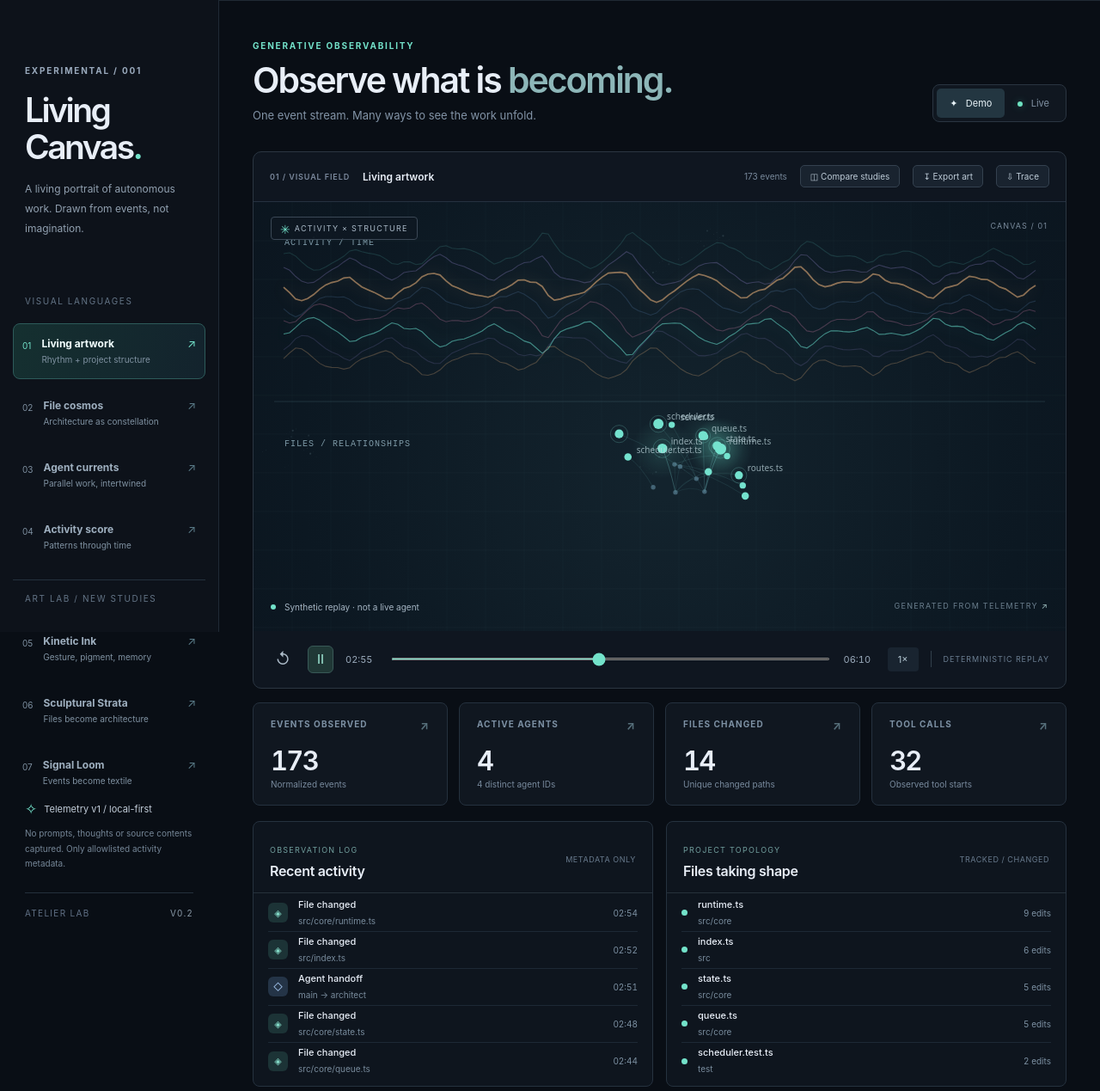
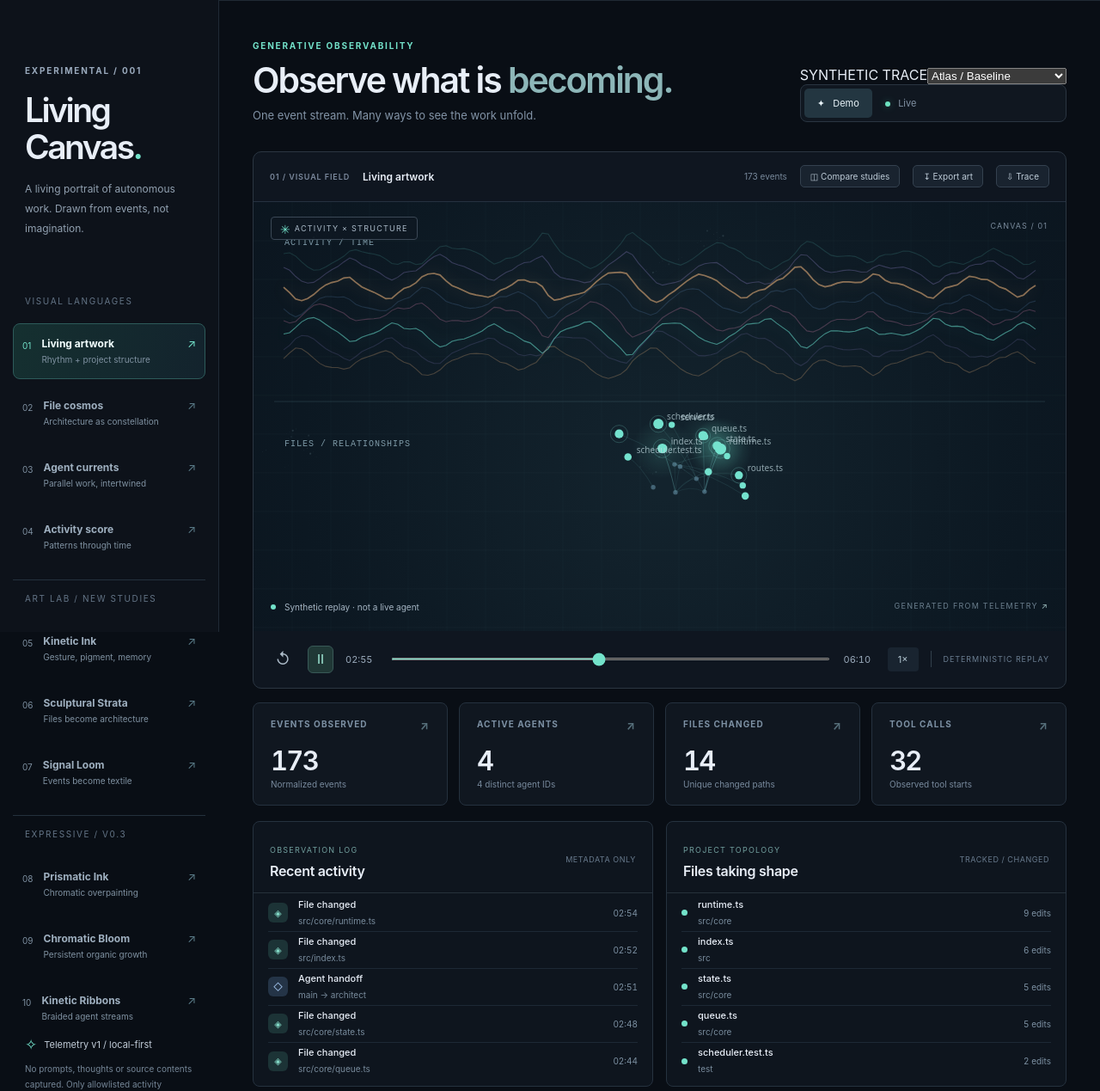
Before and after one commit to bbJonas/atelier-living-canvas, a website with bundled scripts: page public/index.html in a window 1280 px wide. Shown: the part 65-1334 px from the top of the page at 86% size. Built offline with nearby package versions, Linux system fonts and the light colour scheme; no server answers; files whose address does not match are found by name.

Commit message:
feat: expose expressive modes, datasets and comparison controls

```diff
--- a/public/index.html
+++ b/public/index.html
@@ -28,11 +28,15 @@
         <button type="button" class="view" data-view="ink" aria-pressed="false"><span class="view-number">05</span><span class="view-text"><strong>Kinetic Ink</strong><small>Gesture, pigment, memory</small></span><span class="view-arrow">↗</span></button>
         <button type="button" class="view" data-view="strata" aria-pressed="false"><span class="view-number">06</span><span class="view-text"><strong>Sculptural Strata</strong><small>Files become architecture</small></span><span class="view-arrow">↗</span></button>
         <button type="button" class="view" data-view="loom" aria-pressed="false"><span class="view-number">07</span><span class="view-text"><strong>Signal Loom</strong><small>Events become textile</small></span><span class="view-arrow">↗</span></button>
+        <div class="nav-label lab-label">EXPRESSIVE / V0.3</div>
+        <button type="button" class="view" data-view="prismatic" aria-pressed="false"><span class="view-number">08</span><span class="view-text"><strong>Prismatic Ink</strong><small>Chromatic overpainting</small></span><span class="view-arrow">↗</span></button>
+        <button type="button" class="view" data-view="bloom" aria-pressed="false"><span class="view-number">09</span><span class="view-text"><strong>Chromatic Bloom</strong><small>Persistent organic growth</small></span><span class="view-arrow">↗</span></button>
+        <button type="button" class="view" data-view="ribbons" aria-pressed="false"><span class="view-number">10</span><span class="view-text"><strong>Kinetic Ribbons</strong><small>Braided agent streams</small></span><span class="view-arrow">↗</span></button>
       </nav>
       <div class="sidebar-bottom">
         <div class="mini-line"><span class="mini-icon">✧</span><span>Telemetry v1 / local-first</span></div>
         <p>No prompts, thoughts or source contents captured. Only allowlisted activity metadata.</p>
-        <div class="version">ATELIER LAB <span>V0.2</span></div>
+        <div class="version">ATELIER LAB <span>V0.3</span></div>
       </div>
     </aside>
     <main class="workspace">
@@ -43,7 +47,7 @@
       <div class="content">
         <div class="intro-row">
           <div><div class="eyebrow teal">GENERATIVE OBSERVABILITY</div><h2>Observe what is <em>becoming.</em></h2><p>One event stream. Many ways to see the work unfold.</p></div>
-          <div class="source-switch" role="group" aria-label="Data source"><button id="source-demo" type="button" class="selected" aria-pressed="true">✦ &nbsp; Demo</button><button id="source-live" type="button" aria-pressed="false"><span class="status-dot"></span> &nbsp; Live</button></div>
+          <div class="source-controls"><label class="dataset-control" for="dataset">SYNTHETIC TRACE<select id="dataset" aria-label="Synthetic demo dataset"><option value="atlas">Atlas / Baseline</option><option value="release-rush">Release Rush / Parallel</option><option value="deep-refactor">Deep Refactor / Slow</option></select></label><div class="source-switch" role="group" aria-label="Data source"><button id="source-demo" type="button" class="selected" aria-pressed="true">✦ &nbsp; Demo</button><button id="source-live" type="button" aria-pressed="false"><span class="status-dot"></span> &nbsp; Live</button></div></div>
         </div>
         <section class="art-section" aria-label="Generative live artwork">
           <div class="art-header"><div class="art-title"><span class="section-count">01 / VISUAL FIELD</span><span id="mode-label">Living artwork</span></div><div class="art-actions"><span id="event-count">0 events</span><button type="button" id="compare" title="Compare three art studies at matching event phases">◫ <span>Compare studies</span></button><button type="button" id="export-image" title="Save the artwork as PNG" aria-label="Save artwork as PNG">↧ <span>Export art</span></button><button type="button" id="export-trace" title="Download the sanitized event trace">⇩ <span>Trace</span></button></div></div>
@@ -67,8 +71,13 @@
         </section>
         <dialog id="comparison" class="comparison-dialog" aria-labelledby="comparison-title">
           <header><div><span class="eyebrow teal">ART LAB / PHASE COMPARISON</span><h2 id="comparison-title">One trace. Three interpretations.</h2><p id="comparison-source"></p></div><button type="button" id="close-comparison" aria-label="Close comparison">Close ✕</button></header>
+          <div class="comparison-controls">
+            <label>COMPARE BY<select id="comparison-kind" aria-label="Compare by"><option value="styles">Three styles · same dataset</option><option value="datasets">Three datasets · same style</option></select></label>
+            <label>ART STYLE<select id="comparison-style" aria-label="Style for dataset comparison"><option value="prismatic">Prismatic Ink</option><option value="bloom">Chromatic Bloom</option><option value="ribbons">Kinetic Ribbons</option><option value="ink">Kinetic Ink</option><option value="strata">Sculptural Strata</option><option value="loom">Signal Loom</option></select></label>
+            <label>STYLE GROUP<select id="comparison-group" aria-label="Styles for phase comparison"><option value="expressive">Expressive / New studies</option><option value="classic">Art Lab / Original studies</option></select></label>
+          </div>
           <div id="comparison-grid" class="comparison-grid"></div>
-          <footer><p>Identical sanitized events and moments across all three studies. Choose a frame to inspect it in the main canvas.</p><button type="button" id="export-comparison">Export contact sheet PNG</button></footer>
+          <footer><p>Phases are elapsed-time slices of synthetic or buffered events. Choose a frame to inspect it in the main canvas.</p><button type="button" id="export-comparison">Export contact sheet PNG</button></footer>
         </dialog>
         <div class="metric-grid" aria-label="Telemetry metrics">
           <div class="metric"><div class="metric-label">EVENTS OBSERVED <span>↗</span></div><div class="metric-value" id="metric-events">0</div><div class="metric-meta">Normalized events</div></div>
```
